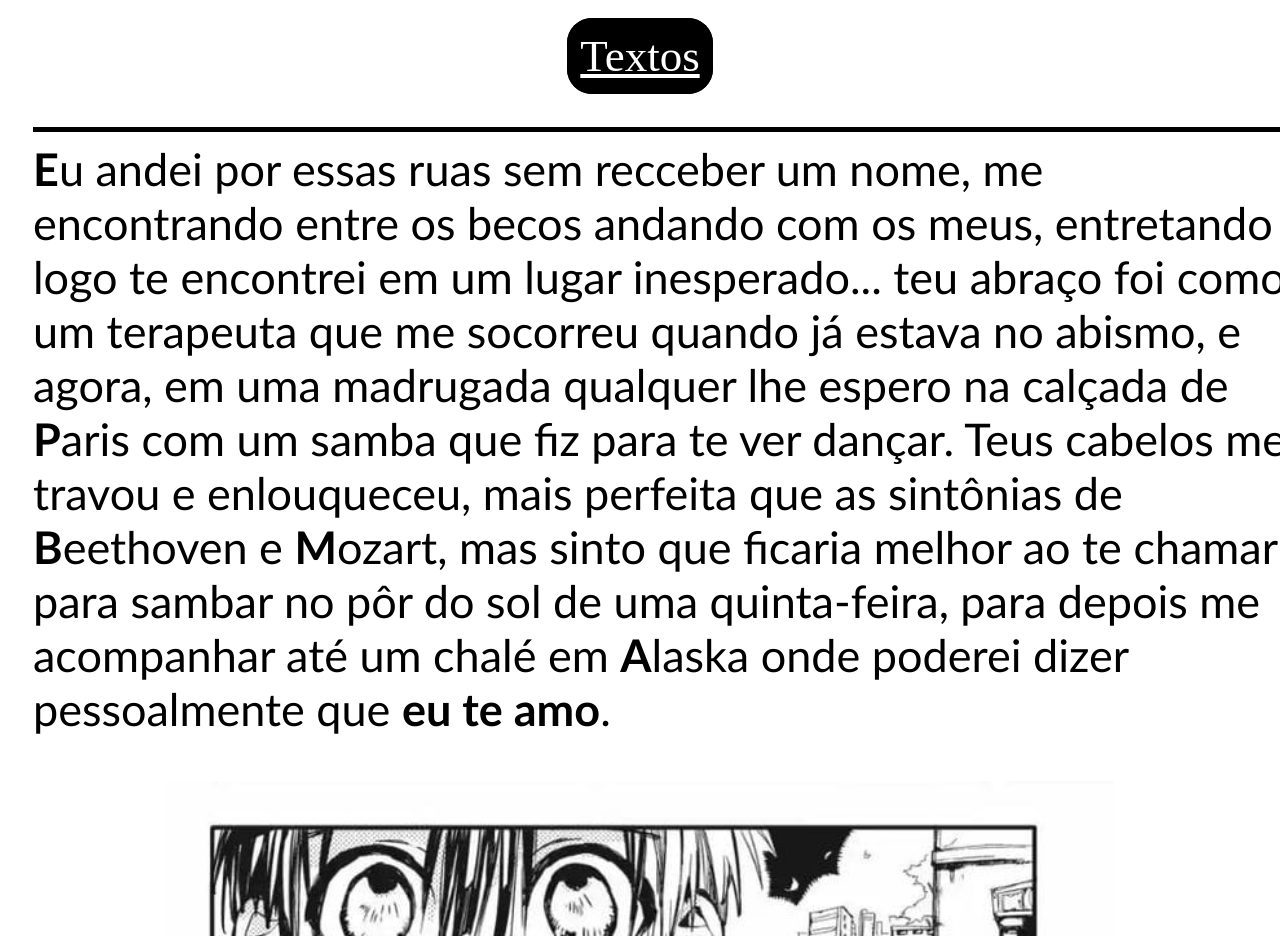
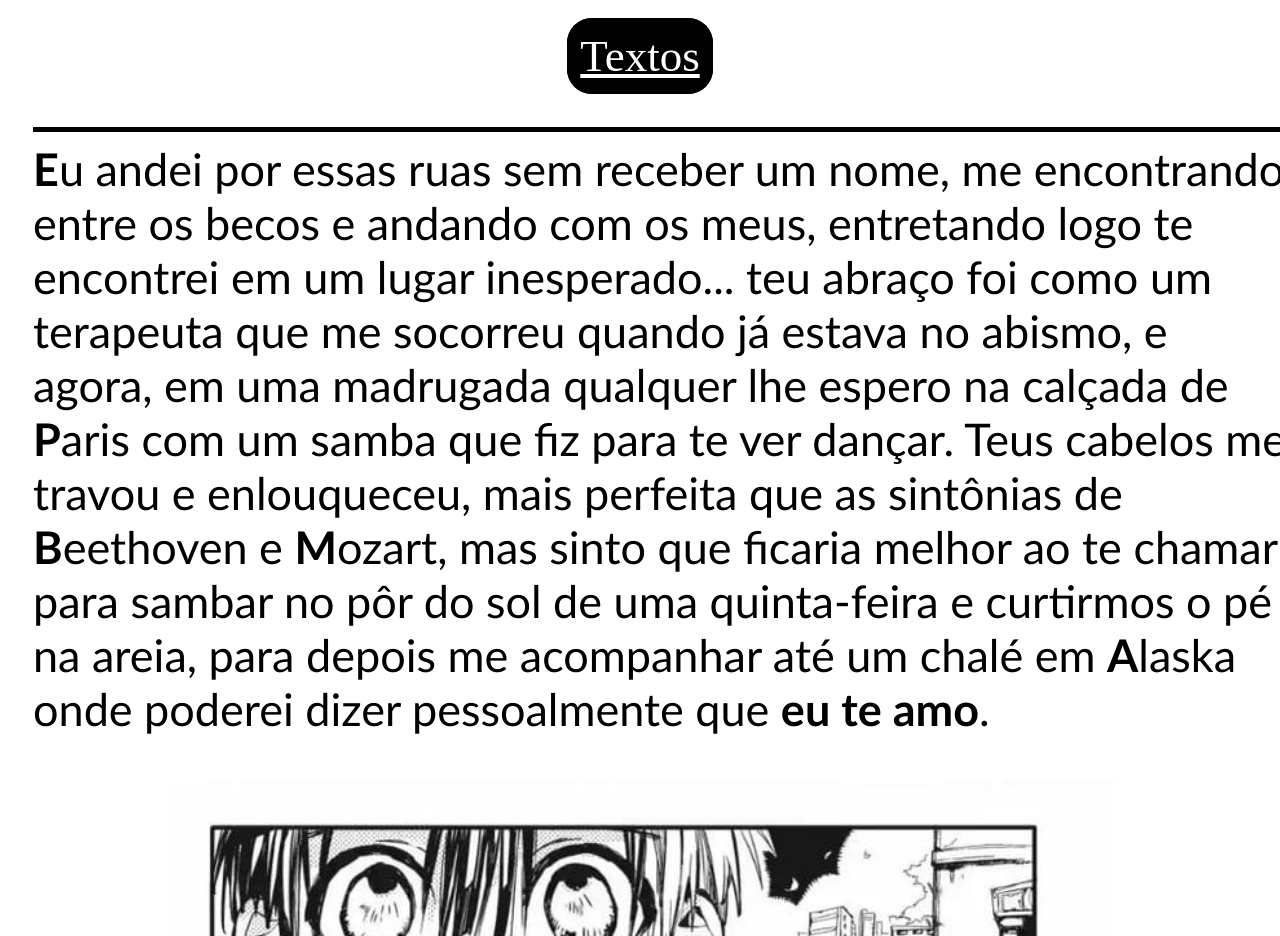
Before and after one commit to Kaio744/Private, a plain HTML site: page paginaInicial.html in a window 1280 px wide. Shown: the part 3430-4366 px from the top of the page. Drawn offline with Linux system fonts and the light colour scheme.

Commit message:
Update paginaInicial.html

```diff
--- a/paginaInicial.html
+++ b/paginaInicial.html
@@ -38,11 +38,11 @@
             <br> <p> </p>
             <a href="texto.html" id="textos">Textos</a>
         </div>
-        <p id="textoEspecial"><span class="maiuscula">E</span>u andei por essas ruas sem recceber um nome, me encontrando entre os becos
+        <p id="textoEspecial"><span class="maiuscula">E</span>u andei por essas ruas sem receber um nome, me encontrando entre os becos e
         andando com os meus, entretando logo te encontrei em um lugar inesperado... teu abraço foi como um terapeuta que me socorreu quando já
         estava no abismo, e agora, em uma madrugada qualquer lhe espero na calçada de <span class="maiuscula">P</span>aris com um samba que fiz para te ver dançar. Teus
         cabelos me travou e enlouqueceu, mais perfeita que as sintônias de <span class="maiuscula">B</span>eethoven e <span class="maiuscula">M</span>ozart, mas sinto que ficaria melhor ao te chamar para
-        sambar no pôr do sol de uma quinta-feira, para depois me acompanhar até um chalé em <span class="maiuscula">A</span>laska onde poderei dizer pessoalmente que <span class="maiuscula">eu te amo</span>.
+        sambar no pôr do sol de uma quinta-feira e curtirmos o pé na areia, para depois me acompanhar até um chalé em <span class="maiuscula">A</span>laska onde poderei dizer pessoalmente que <span class="maiuscula">eu te amo</span>.
     </p>
         <div id="imagemQuatro">
             <img src="img/pclImagem-4.jpeg">
```
